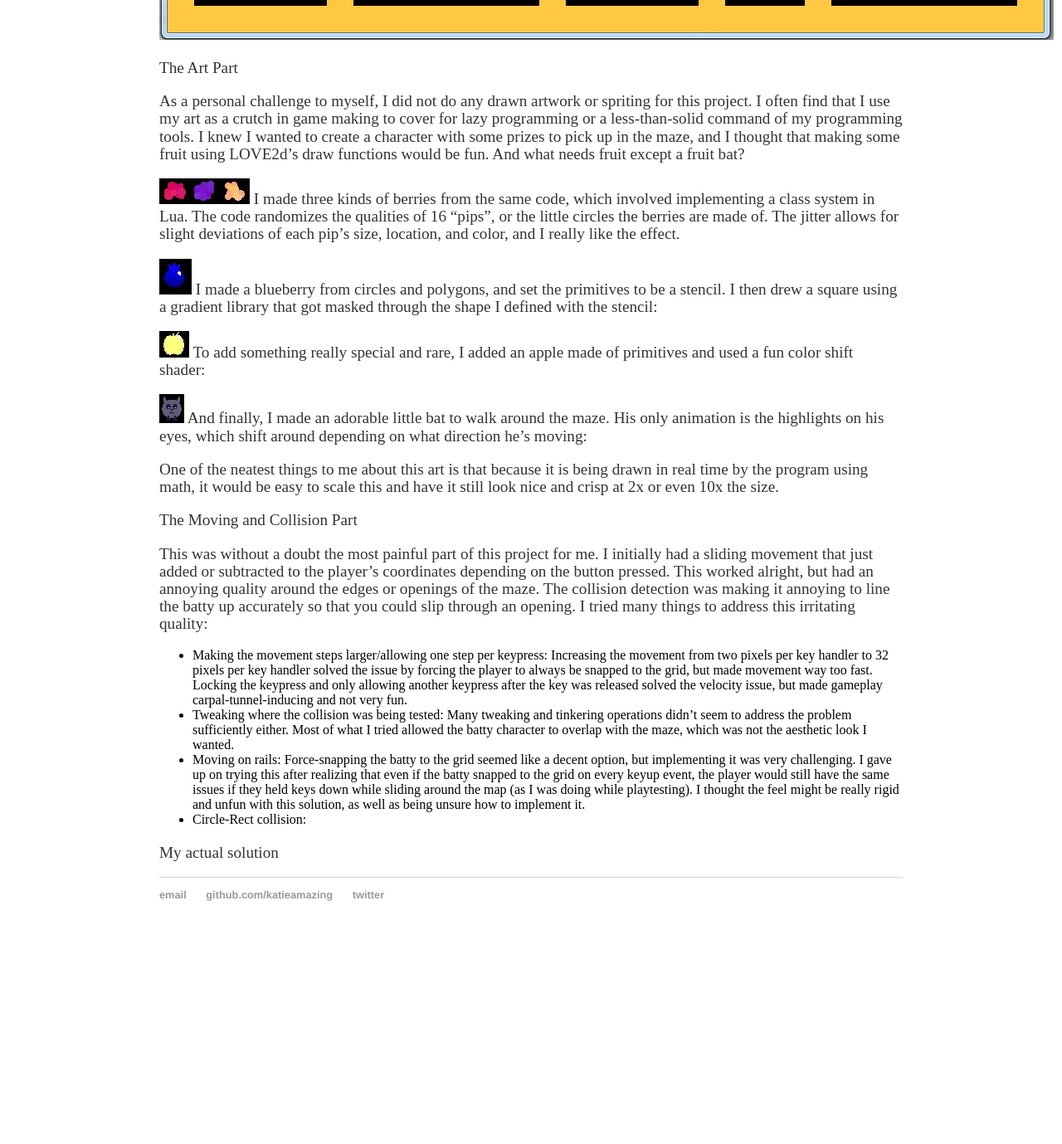
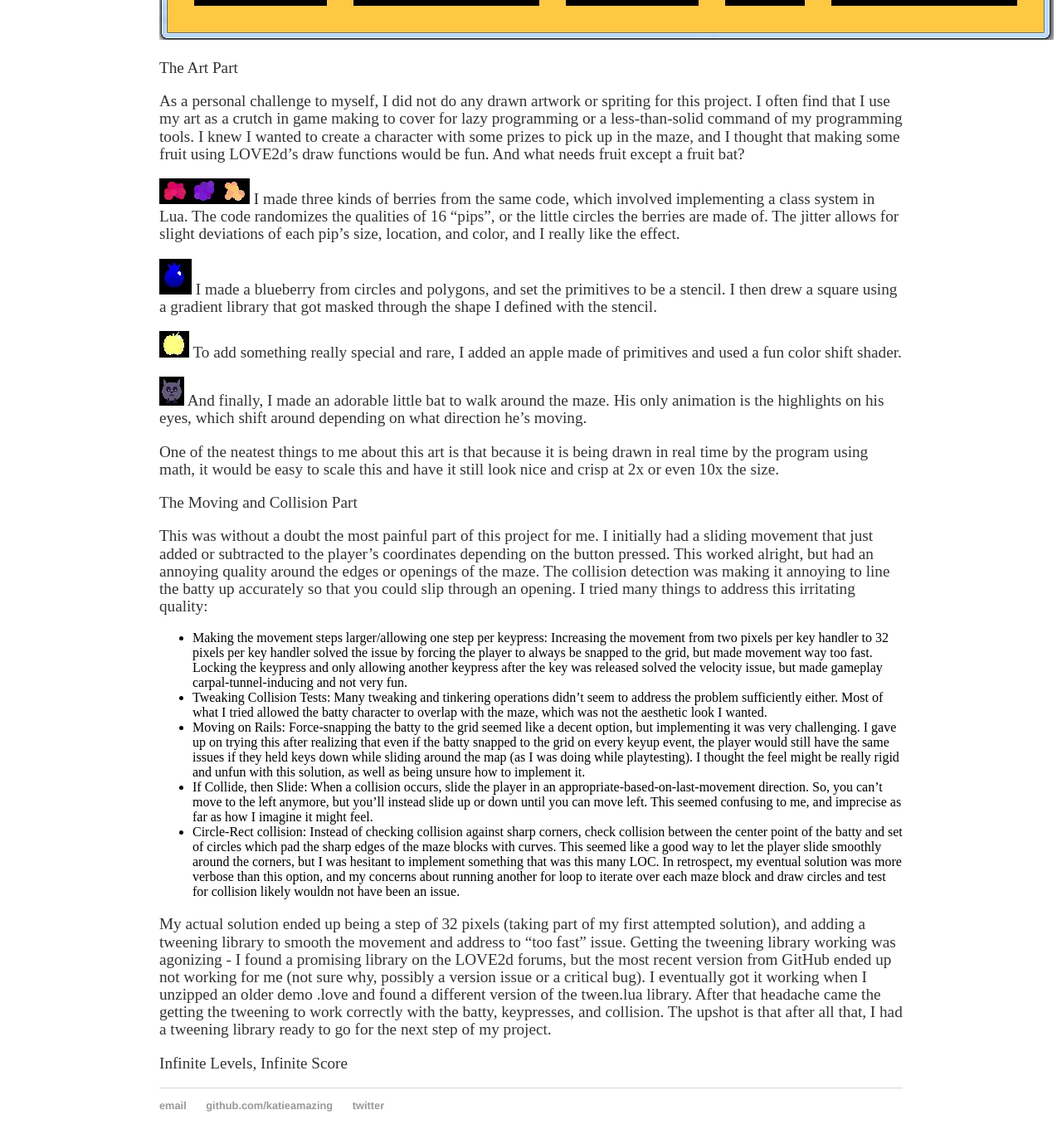
Before and after one commit to katieamazing/katieamazing.github.io, a Jekyll site: the page built from _posts/2016-07-29-fruit-bat-game.md, in a window 1280 px wide and 1400 px high, scrolled down 1523 px. Shown: the top 1379 px of the window at 83% size. Built offline with Jekyll 4.4.1, drawn with Linux system fonts in a browser that asks for light colours; before the commit the page ends 2669 px from its top, so only the background shows below that.

Commit message:
Update 2016-07-29-fruit-bat-game.md

```diff
--- a/_posts/2016-07-29-fruit-bat-game.md
+++ b/_posts/2016-07-29-fruit-bat-game.md
@@ -22,20 +22,23 @@ As a personal challenge to myself, I did not do any drawn artwork or spriting fo
 
 ![Procedural berries](/img/berries.jpg)   I made three kinds of berries from the same code, which involved implementing a class system in Lua. The code randomizes the qualities of 16 "pips", or the little circles the berries are made of. The jitter allows for slight deviations of each pip's size, location, and color, and I really like the effect.
 
-![Blueberry](/img/blueberry.jpg)    I made a blueberry from circles and polygons, and set the primitives to be a stencil. I then drew a square using a gradient library that got masked through the shape I defined with the stencil:
+![Blueberry](/img/blueberry.jpg)    I made a blueberry from circles and polygons, and set the primitives to be a stencil. I then drew a square using a gradient library that got masked through the shape I defined with the stencil.
 
-![Magical Colorshifting Apple](/img/magic_apple.gif)   To add something really special and rare, I added an apple made of primitives and used a fun color shift shader:
+![Magical Colorshifting Apple](/img/magic_apple.gif)   To add something really special and rare, I added an apple made of primitives and used a fun color shift shader.
 
-![Batty](/img/batty.jpg)    And finally, I made an adorable little bat to walk around the maze. His only animation is the highlights on his eyes, which shift around depending on what direction he's moving:
+![Batty](/img/batty.jpg)    And finally, I made an adorable little bat to walk around the maze. His only animation is the highlights on his eyes, which shift around depending on what direction he's moving.
 
 One of the neatest things to me about this art is that because it is being drawn in real time by the program using math, it would be easy to scale this and have it still look nice and crisp at 2x or even 10x the size.
 
 The Moving and Collision Part
 
 This was without a doubt the most painful part of this project for me. I initially had a sliding movement that just added or subtracted to the player's coordinates depending on the button pressed. This worked alright, but had an annoying quality around the edges or openings of the maze. The collision detection was making it annoying to line the batty up accurately so that you could slip through an opening. I tried many things to address this irritating quality:
-+ Making the movement steps larger/allowing one step per keypress: Increasing the movement from two pixels per key handler to 32 pixels per key handler solved the issue by forcing the player to always be snapped to the grid, but made movement way too fast. Locking the keypress and only allowing another keypress after the key was released solved the velocity issue, but made gameplay carpal-tunnel-inducing and not very fun.
-+ Tweaking where the collision was being tested: Many tweaking and tinkering operations didn't seem to address the problem sufficiently either. Most of what I tried allowed the batty character to overlap with the maze, which was not the aesthetic look I wanted.
-+ Moving on rails: Force-snapping the batty to the grid seemed like a decent option, but implementing it was very challenging. I gave up on trying this after realizing that even if the batty snapped to the grid on every keyup event, the player would still have the same issues if they held keys down while sliding around the map (as I was doing while playtesting). I thought the feel might be really rigid and unfun with this solution, as well as being unsure how to implement it.
-+ Circle-Rect collision:
+- Making the movement steps larger/allowing one step per keypress: Increasing the movement from two pixels per key handler to 32 pixels per key handler solved the issue by forcing the player to always be snapped to the grid, but made movement way too fast. Locking the keypress and only allowing another keypress after the key was released solved the velocity issue, but made gameplay carpal-tunnel-inducing and not very fun.
+- Tweaking Collision Tests: Many tweaking and tinkering operations didn't seem to address the problem sufficiently either. Most of what I tried allowed the batty character to overlap with the maze, which was not the aesthetic look I wanted.
+- Moving on Rails: Force-snapping the batty to the grid seemed like a decent option, but implementing it was very challenging. I gave up on trying this after realizing that even if the batty snapped to the grid on every keyup event, the player would still have the same issues if they held keys down while sliding around the map (as I was doing while playtesting). I thought the feel might be really rigid and unfun with this solution, as well as being unsure how to implement it.
+- If Collide, then Slide: When a collision occurs, slide the player in an appropriate-based-on-last-movement direction. So, you can't move to the left anymore, but you'll instead slide up or down until you can move left. This seemed confusing to me, and imprecise as far as how I imagine it might feel.
+- Circle-Rect collision: Instead of checking collision against sharp corners, check collision between the center point of the batty and set of circles which pad the sharp edges of the maze blocks with curves. This seemed like a good way to let the player slide smoothly around the corners, but I was hesitant to implement something that was this many LOC. In retrospect, my eventual solution was more verbose than this option, and my concerns about running another for loop to iterate over each maze block and draw circles and test for collision likely wouldn not have been an issue.
 
-My actual solution
+My actual solution ended up being a step of 32 pixels (taking part of my first attempted solution), and adding a tweening library to smooth the movement and address to "too fast" issue. Getting the tweening library working was agonizing - I found a promising library on the LOVE2d forums, but the most recent version from GitHub ended up not working for me (not sure why, possibly a version issue or a critical bug). I eventually got it working when I unzipped an older demo .love and found a different version of the tween.lua library. After that headache came the getting the tweening to work correctly with the batty, keypresses, and collision. The upshot is that after all that, I had a tweening library ready to go for the next step of my project.
+
+Infinite Levels, Infinite Score
```
